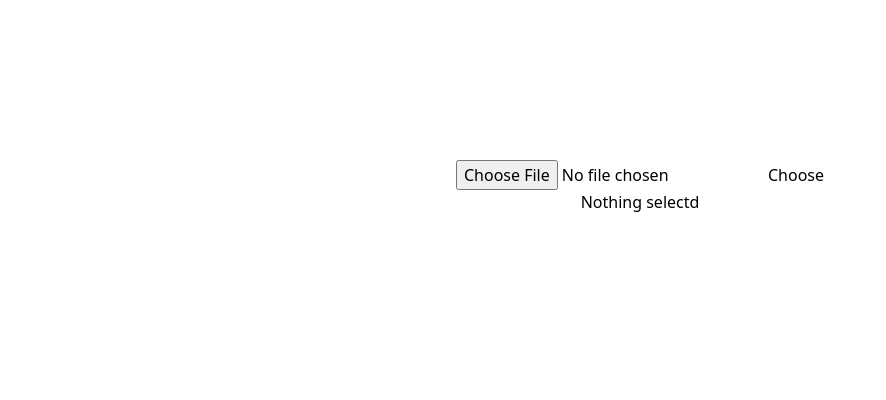
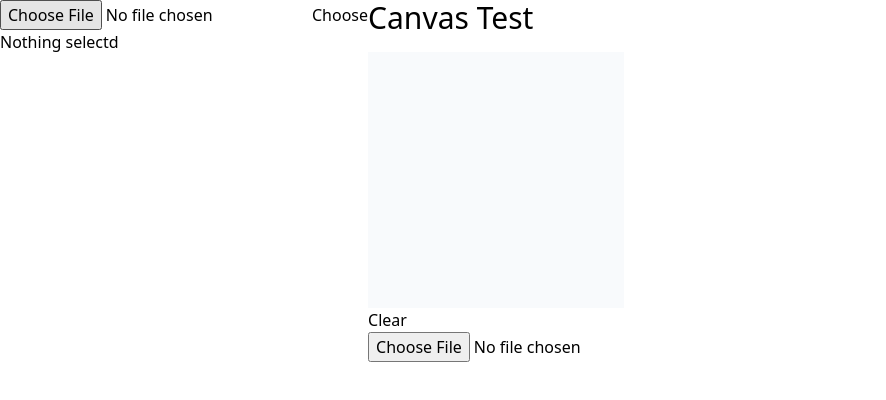
Before and after one commit to SGM-StyleTransfer/model-serve-frontend, a React (Create React App) app: page / in a window 1280 px wide. Shown: the top 400 px of the page, without its empty margins (0-886 px from the left). Built offline with nearby package versions, Linux system fonts and the light colour scheme.

Commit message:
feat: implement canvas component

```diff
--- a/src/App.tsx
+++ b/src/App.tsx
@@ -1,13 +1,14 @@
 import React from 'react';
 import './App.css';
 import VideoUploader from './components/VideoUploader';
+import CanvasTest from './components/CanvasTest';
 
 function App() {
   return (
-    <div className="App">
+    <div className='flex flex-row' >
 
       <VideoUploader width={400} height={300} />
-
+      <CanvasTest />
     </div>
   );
 }
--- /dev/null
+++ b/src/components/CanvasTest/CanvasLayer.tsx
@@ -0,0 +1,109 @@
+import React, {useCallback, useEffect, useState} from 'react';
+
+type Props = {
+    canvasRef: React.RefObject<HTMLCanvasElement>
+}
+
+type Coordinate = {
+    x: number;
+    y: number;
+};
+
+function Canvas({canvasRef}: Props) {
+    const [mousePosition, setMousePosition] = useState<Coordinate | undefined>(undefined);
+    const [isPainting, setIsPainting] = useState(false);
+
+    const getCoordinates = useCallback((event: MouseEvent): Coordinate | undefined => {
+        if (!canvasRef.current) {
+            return;
+        }
+
+        return {
+            x: event.offsetX,
+            y: event.offsetY
+        };
+    }, [canvasRef]);
+
+    const drawLine = useCallback((originalMousePosition: Coordinate, newMousePosition: Coordinate) => {
+        if (!canvasRef.current) {
+            return;
+        }
+        const canvas: HTMLCanvasElement = canvasRef.current;
+        const context = canvas.getContext('2d');
+
+        if (context) {
+
+            context.strokeStyle = 'rgba(250, 234, 72)';
+            context.lineJoin = 'round';
+            context.lineWidth = 24;
+
+            context.beginPath();
+            context.moveTo(originalMousePosition.x, originalMousePosition.y);
+            context.lineTo(newMousePosition.x, newMousePosition.y);
+            context.closePath();
+
+            context.stroke();
+
+        }
+    }, [canvasRef]);
+
+    const startPaint = useCallback((event: MouseEvent) => {
+        const coordinates = getCoordinates(event);
+        if (coordinates) {
+            setIsPainting(true);
+            setMousePosition(coordinates);
+        }
+
+    }, [getCoordinates]);
+
+    const paint = useCallback(
+        (event: MouseEvent) => {
+            event.preventDefault();
+            event.stopPropagation();
+
+            if (isPainting) {
+                const newMousePosition = getCoordinates(event);
+                if (mousePosition && newMousePosition) {
+                    drawLine(mousePosition, newMousePosition);
+                    setMousePosition(newMousePosition);
+                }
+            }
+        },
+        [isPainting, mousePosition, drawLine, getCoordinates]
+    );
+
+    const exitPaint = useCallback(() => {
+        setIsPainting(false);
+    }, []);
+
+
+    useEffect(() => {
+        if (!canvasRef.current) {
+            return;
+        }
+        const canvas: HTMLCanvasElement = canvasRef.current;
+
+        canvas.addEventListener('mousedown', startPaint);
+        canvas.addEventListener('mousemove', paint);
+        canvas.addEventListener('mouseup', exitPaint);
+        canvas.addEventListener('mouseleave', exitPaint);
+
+        return () => {
+            canvas.removeEventListener('mousedown', startPaint);
+            canvas.removeEventListener('mousemove', paint);
+            canvas.removeEventListener('mouseup', exitPaint);
+            canvas.removeEventListener('mouseleave', exitPaint);
+        };
+    }, [startPaint, paint, exitPaint, canvasRef]);
+
+    return (
+        <canvas
+            ref={canvasRef}
+            className='z-50 opacity-30 hover:cursor-pointer'
+            width={256}
+            height={256}
+        ></canvas>
+    )
+}
+
+export default Canvas;
--- /dev/null
+++ b/src/components/CanvasTest/ImageBackgrondLayer.tsx
@@ -0,0 +1,19 @@
+import React from 'react'
+
+type Props = {
+    imageURL: string;
+}
+
+function ImageBackgroundLayer({imageURL}: Props) {
+
+    return (
+        <div
+            className='bg-cover bg-center absolute top-0 bottom-0 left-0 right-0'
+            style={{
+                backgroundImage: `url(${imageURL})`
+            }}
+        />
+    )
+}
+
+export default ImageBackgroundLayer;
--- /dev/null
+++ b/src/components/CanvasTest/ImageUploadButton.tsx
@@ -0,0 +1,30 @@
+import React from 'react';
+
+type Props = {
+    imageURL: string;
+    setImageURL: React.Dispatch<React.SetStateAction<string>>;
+}
+
+function ImageUploadButton({imageURL, setImageURL}: Props) {
+
+    const handleFileChange = (event: any) => {
+        const file = event.target.files[0];
+        const url = URL.createObjectURL(file);
+        if (imageURL) {
+            URL.revokeObjectURL(imageURL)
+        }
+        setImageURL(url);
+    };
+
+    return (
+        <div>
+            <input
+                type="file"
+                onChange={handleFileChange}
+                accept=".jpg,.png,.jpeg"
+            />
+        </div>
+    )
+}
+
+export default ImageUploadButton;
--- /dev/null
+++ b/src/components/CanvasTest/index.tsx
@@ -0,0 +1,40 @@
+import React, { useRef } from 'react';
+import ImageUploadButton from './ImageUploadButton';
+import CanvasLayer from './CanvasLayer';
+import ImageBackgroundLayer from './ImageBackgrondLayer';
+
+
+function CanvasTest () {
+    const [imageURL, setImageURL] = React.useState<string>('');
+    const canvasRef = useRef<HTMLCanvasElement>(null);
+
+    const clearCanvas = () => {
+        if (!canvasRef.current) {
+            return;
+        }
+
+        const canvas: HTMLCanvasElement = canvasRef.current;
+        canvas.getContext('2d')!!.clearRect(0, 0, canvas.width, canvas.height);
+    }
+
+    return (
+        <div>
+            <h1 className='text-3xl mb-4' >Canvas Test</h1>
+
+            <div className='bg-slate-50 relative' style={{width: 256, height: 256}} >
+                <ImageBackgroundLayer imageURL={imageURL} />
+                <CanvasLayer canvasRef={canvasRef} />
+            </div>
+
+            <button onClick={clearCanvas} >Clear</button>
+
+            <ImageUploadButton
+                imageURL={imageURL}
+                setImageURL={setImageURL}
+            />
+        </div>
+    );
+}
+
+
+export default CanvasTest;
```
